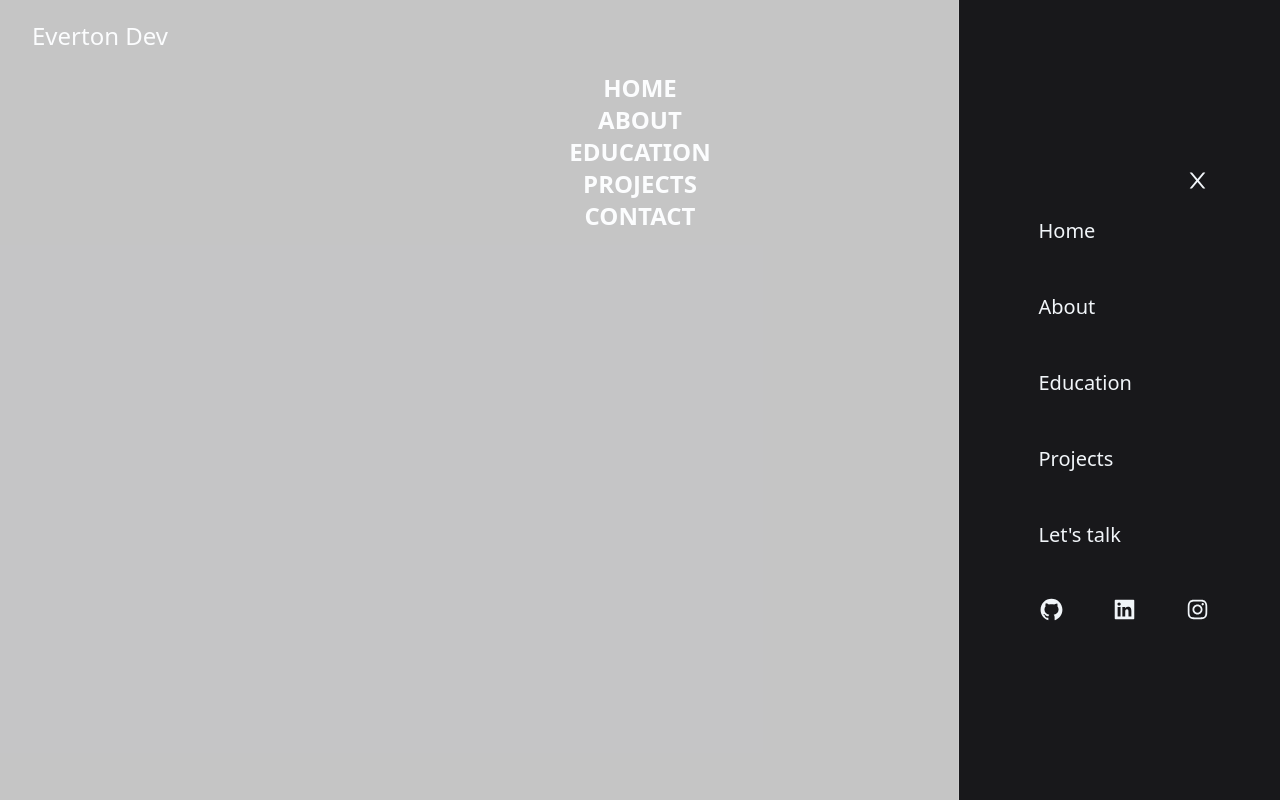
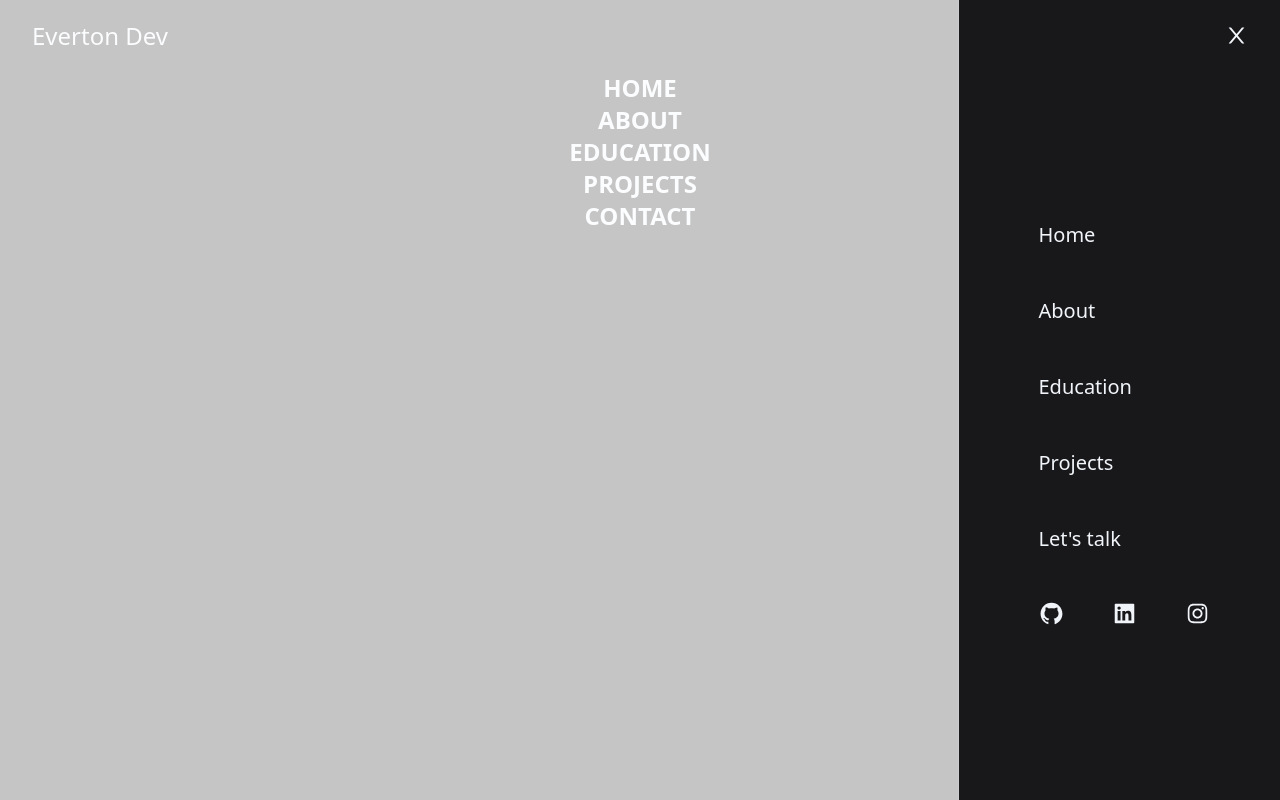
Before and after one commit to evertondsvieira/everton-dev, a React (Vite) app in the folder portifolio/: page / in a window 1280 px wide. Both pictures are taken after a click on the icon 1235 px from the left and 36 px from the top of the page. Built offline with nearby package versions, Linux system fonts and the light colour scheme.

Commit message:
fix: fixed navbar

```diff
--- a/portifolio/src/components/NavBar/index.tsx
+++ b/portifolio/src/components/NavBar/index.tsx
@@ -1,21 +1,21 @@
 import { AiOutlineClose, AiOutlineGithub } from "react-icons/ai";
 import { AiFillLinkedin } from "react-icons/ai";
 import { AiOutlineInstagram } from "react-icons/ai";
-import { IOpenMenu } from "../Header"
+import { IOpenMenu } from "../Header";
+import { Link } from 'react-router-dom';
 
 const NavBar = ({setIsOpen}:IOpenMenu) => {
-
     return(
-        <div className="w-[290px] h-screen flex items-center justify-center text-xl">
+        <div className="w-[290px] h-screen flex items-center justify-center text-xl relative">
             <div className="flex-col space-y-6">
-                <div className="w-70 h-full text-slate-100 flex items-center justify-end cursor-pointer hover:text-blue-600" onClick={() => setIsOpen(false)}><AiOutlineClose size={25}/></div>
-                <ul className="w-54 gap-x-36 flex-col text-slate-100 ">
+                <div className="w-70 h-full text-slate-100 absolute cursor-pointer top-3 right-5" onClick={() => setIsOpen(false)}><AiOutlineClose size={25}/></div>
+                <ul className="w-54 flex-col space-y-12 text-slate-100 ">
                     <li className="hover:text-blue-600 cursor-pointer">Home</li>
-                    <li className="pt-12 hover:text-blue-600 cursor-pointer">About</li>
-                    <li className="pt-12 hover:text-blue-600 cursor-pointer">Education</li>
-                    <li className="pt-12 hover:text-blue-600 cursor-pointer">Projects</li>
-                    <li className="pt-12 hover:text-blue-600 cursor-pointer">Let's talk</li>
-                    <li className="flex justify-center gap-12 pt-12 pb-8 cursor-pointer">
+                    <li className="hover:text-blue-600 cursor-pointer">About</li>
+                    <li className="hover:text-blue-600 cursor-pointer">Education</li>
+                    <li className="hover:text-blue-600 cursor-pointer">Projects</li>
+                    <li className="hover:text-blue-600 cursor-pointer">Let's talk</li>
+                    <li className="flex justify-center space-x-12 cursor-pointer">
                         <a href="https://github.com/evertondsvieira" target="blank" className="hover:text-blue-600 hover:scale-110 hover:delay-150"><AiOutlineGithub size={25}/></a>
                         <a href="https://www.linkedin.com/in/everton-da-silva-vieira/" target="blank" className="hover:text-blue-600 hover:scale-110 hover:delay-150"><AiFillLinkedin size={25}/></a>
                         <a href="http://instagram.com/evertuuuv" target="blank" className="hover:text-blue-600 hover:scale-110 hover:delay-150"><AiOutlineInstagram size={25}/></a>
@@ -26,4 +26,4 @@ const NavBar = ({setIsOpen}:IOpenMenu) => {
     )
 }
 
-export default NavBar
+export default NavBar;
```
